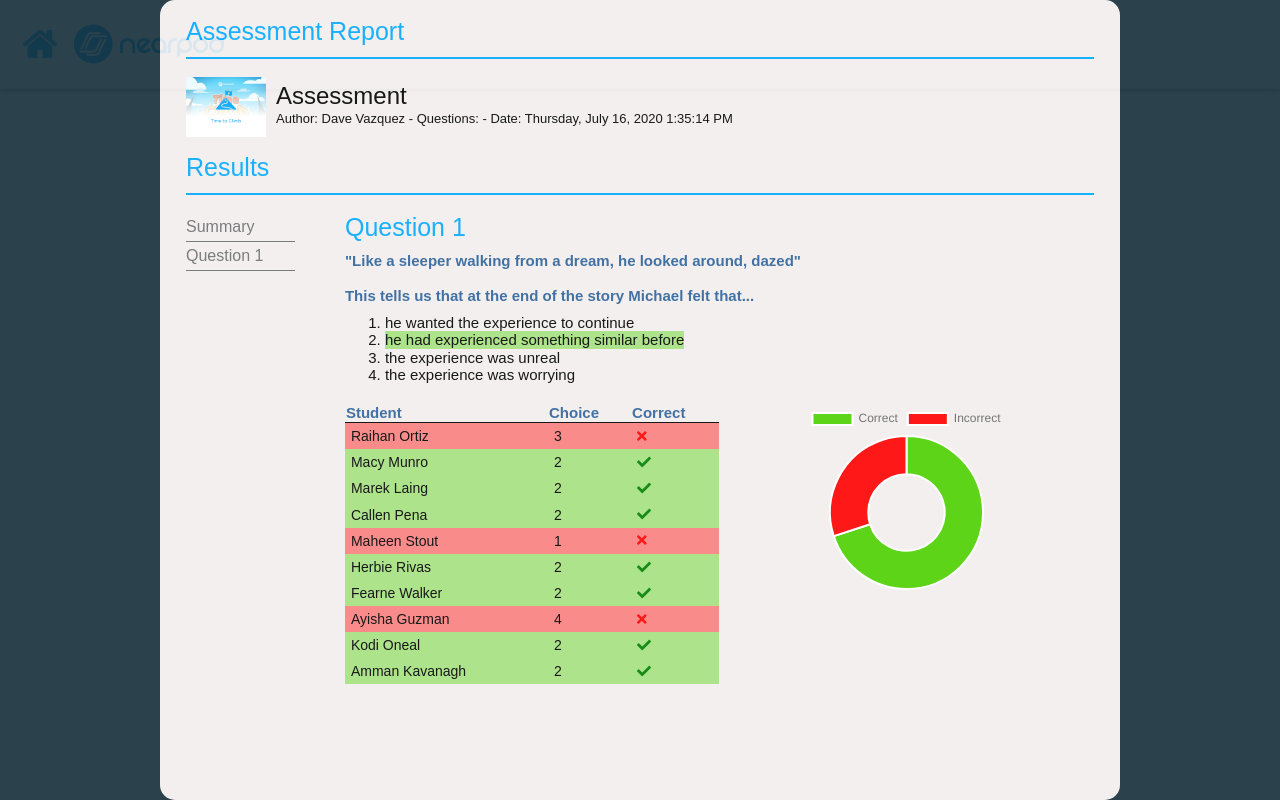
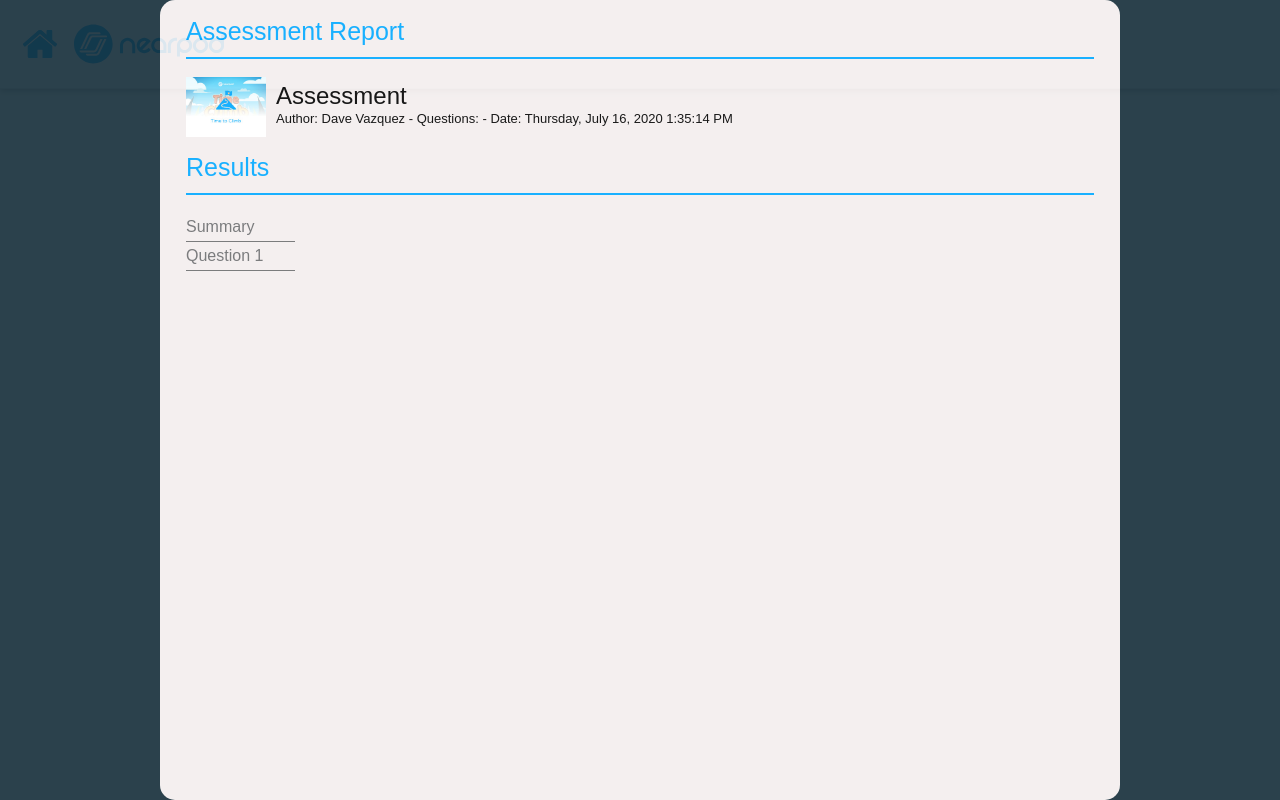
Before and after one commit to dave-vazquez/test-assessments, a React (Create React App) app: page /summary in a window 1280 px wide. Built offline with nearby package versions, Linux system fonts and the light colour scheme.

Commit message:
restores dynamic pathing for routes

```diff
--- a/src/components/Assessment/AssessmentResults.js
+++ b/src/components/Assessment/AssessmentResults.js
@@ -30,8 +30,7 @@ const AssessmentResults = (props) => {
             return (
               <Route
                 key={question.id}
-                // path={`/${question.id}`}
-                path="/"
+                path={`/${question.id}`}
                 render={(props) => (
                   <Analysis
                     {...props}
```
